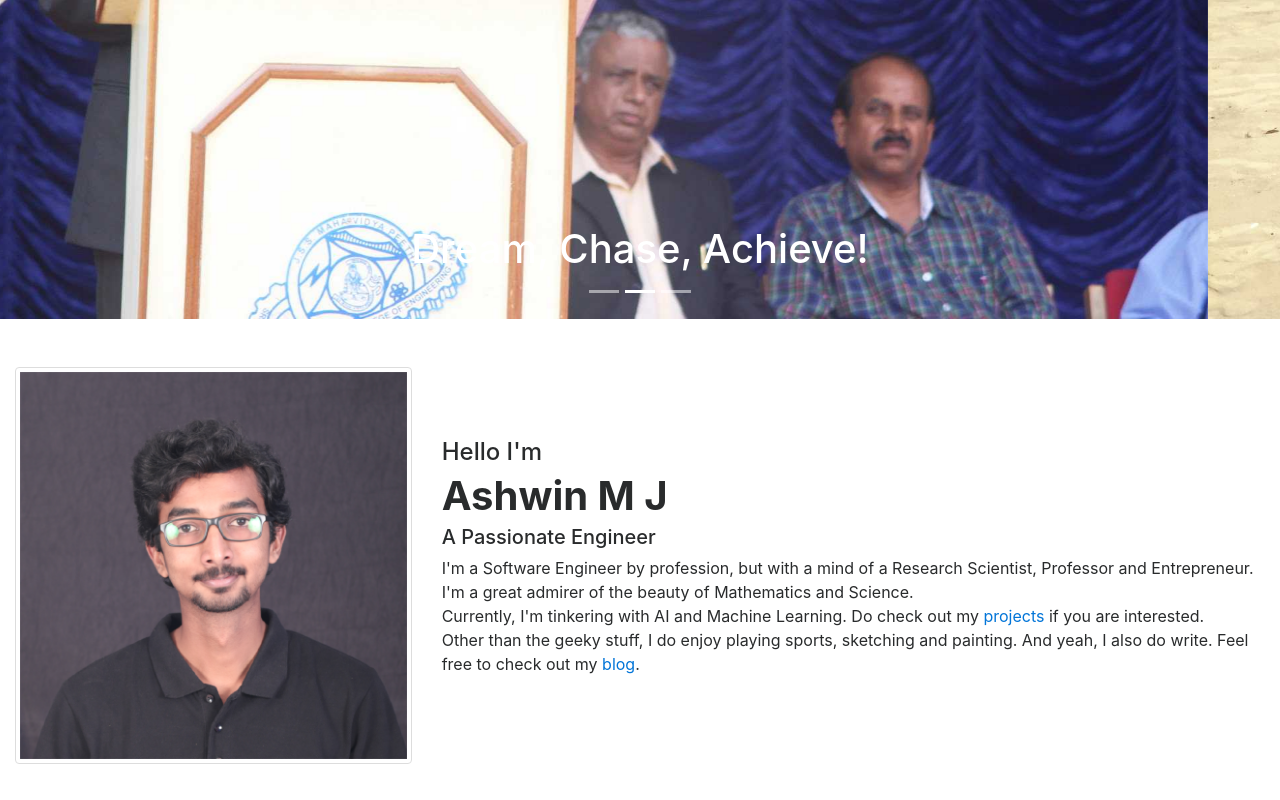
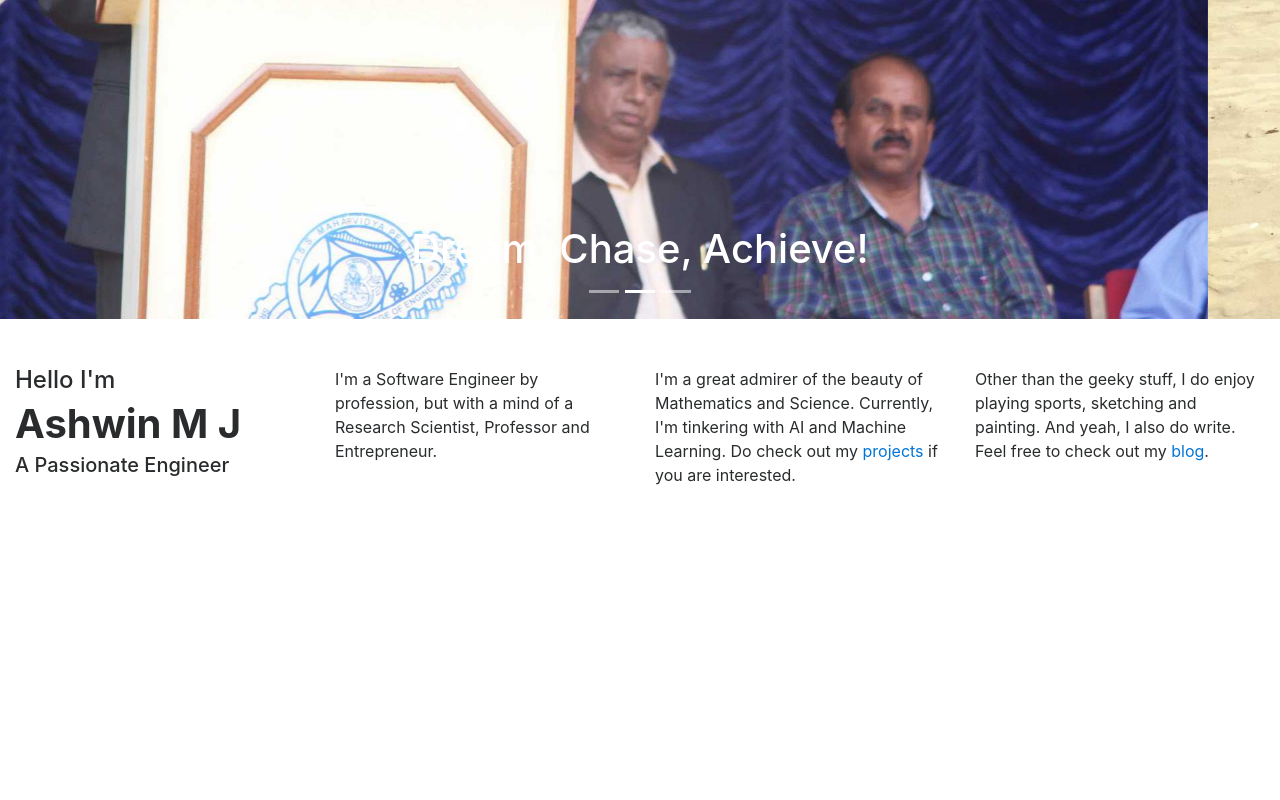
Before and after one commit to ashwinmj/ashwinmj-website, a plain HTML site: page index.html in a window 1280 px wide. Shown: the part 628-1428 px from the top of the page. After the commit the page ends 1179 px from the top, so only its background shows below. Drawn offline with nearby package versions, Linux system fonts and the light colour scheme.

Commit message:
Redesign the about me section
Change the design of about me section to exclude the profile picture.

```diff
--- a/index.html
+++ b/index.html
@@ -57,16 +57,21 @@
 
     <div>
       <section class="container-fluid py-5">
-        <div class="row align-items-center">
-          <div class="col-sm-4">
-            <img class="img-fluid img-thumbnail" src="images/Ashwin_Profile.png" alt="Ashwin profile picture">
-          </div><!-- Profile photo column -->
-          <div class="col-sm-8">
+        <div class="row">
+          <div class="col-sm-3">
             <h4>Hello I'm</h4>
             <h1><strong>Ashwin M J</strong></h1>
             <h5>A Passionate Engineer</h5>
-            <p>I'm a Software Engineer by profession, but with a mind of a Research Scientist, Professor and Entrepreneur. I'm a great admirer of the beauty of Mathematics and Science.<br> Currently, I'm tinkering with AI and Machine Learning. Do check out my <a href="#">projects</a> if you are interested.<br> Other than the geeky stuff, I do enjoy playing sports, sketching and painting. And yeah, I also do write. Feel free to check out my <a href="#">blog</a>.</p>
-          </div><!-- About Me text column -->
+          </div>
+          <div class="col-sm-3">
+            <p>I'm a Software Engineer by profession, but with a mind of a Research Scientist, Professor and Entrepreneur.</p>
+          </div>
+          <div class="col-sm-3">
+            <p>I'm a great admirer of the beauty of Mathematics and Science. Currently, I'm tinkering with AI and Machine Learning. Do check out my <a href="#">projects</a> if you are interested.</p>
+          </div>
+          <div class="col-sm-3">
+            <p>Other than the geeky stuff, I do enjoy playing sports, sketching and painting. And yeah, I also do write. Feel free to check out my <a href="#">blog</a>.</p>
+          </div>
         </div><!-- row -->
       </section>
     </div>
```
Also changed, not shown: images/Ashwin_Profile.png (deleted).
